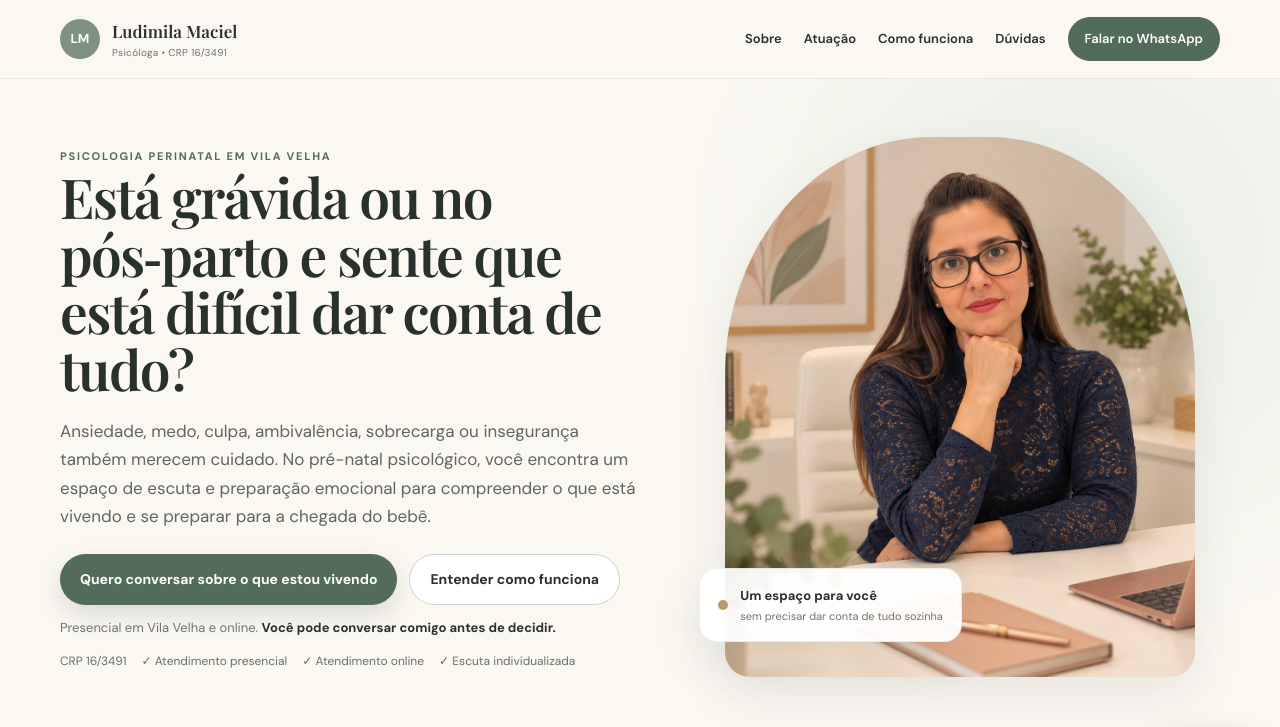
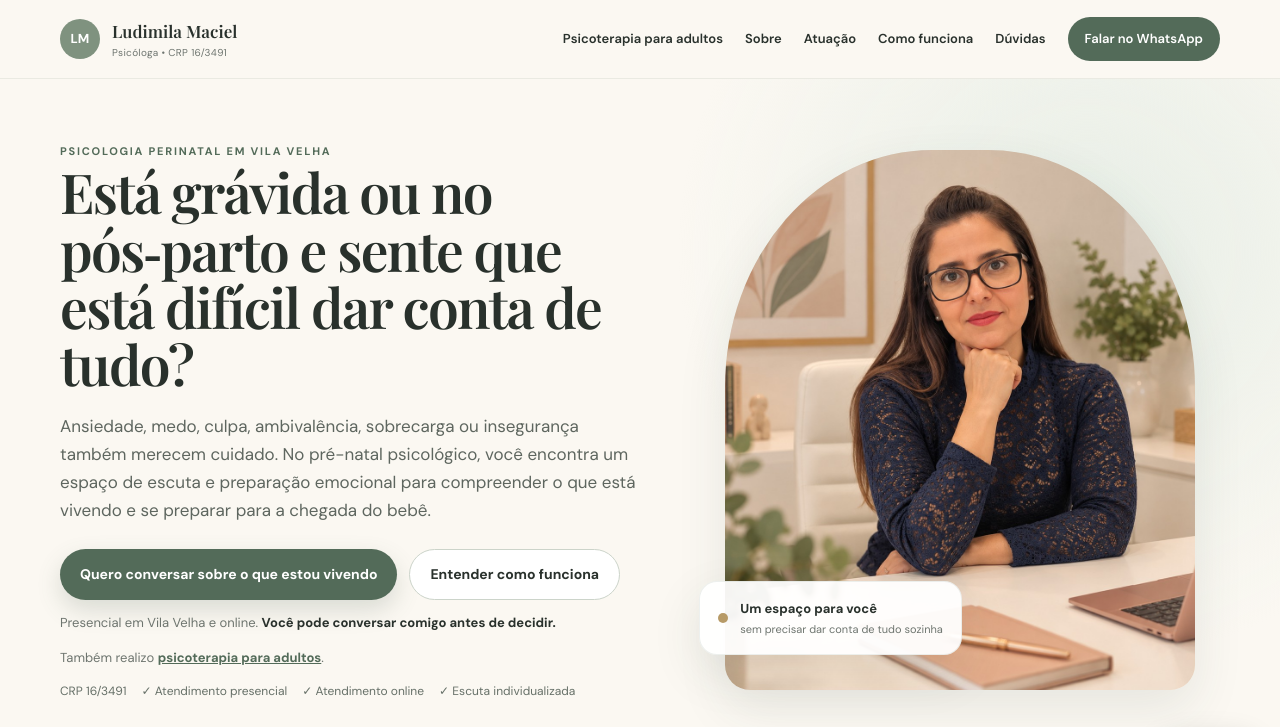
Before and after one commit to psicludimilamaciel-svg/site-ludimila-maciel, a plain HTML site: page index.html in a window 1280 px wide. Shown: the top 727 px of the page. Drawn offline with nearby package versions, Linux system fonts and the light colour scheme.

Commit message:
Link adult psychotherapy page from perinatal homepage

```diff
--- a/index.html
+++ b/index.html
@@ -39,6 +39,7 @@
         <span><strong>Ludimila Maciel</strong><small>Psicóloga • CRP 16/3491</small></span>
       </a>
       <nav class="desktop-nav" aria-label="Navegação principal">
+        <a href="psicoterapia-adultos.html">Psicoterapia para adultos</a>
         <a href="#sobre">Sobre</a>
         <a href="#atuacao">Atuação</a>
         <a href="#como-funciona">Como funciona</a>
@@ -61,6 +62,7 @@
             <a class="btn btn-secondary" href="#como-funciona">Entender como funciona</a>
           </div>
           <p class="cta-note">Presencial em Vila Velha e online. <strong>Você pode conversar comigo antes de decidir.</strong></p>
+          <p class="cta-note">Também realizo <a href="psicoterapia-adultos.html" style="color:var(--sage-dark);font-weight:700;text-decoration:underline;">psicoterapia para adultos</a>.</p>
           <div class="trust-row">
             <span>CRP 16/3491</span>
             <span>✓ Atendimento presencial</span>
```
